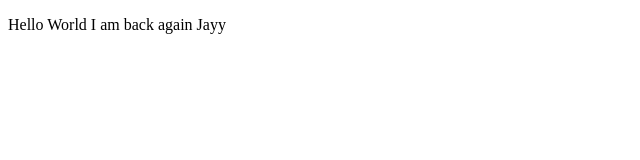
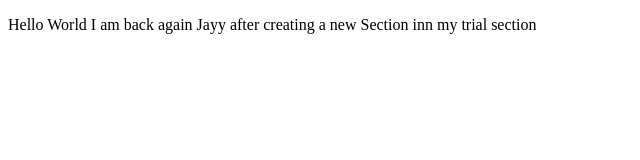
Before and after one commit to JayBhende05/Trial, a plain HTML site: page minor-1/index.html in a window 1280 px wide. Shown: the whole page, without its empty margins (0-640 px from the left). Drawn offline with Linux system fonts and the light colour scheme.

Commit message:
changes in Content

```diff
--- a/minor-1/index.html
+++ b/minor-1/index.html
@@ -6,7 +6,7 @@
   <title>Document</title>
 </head>
 <body>
-  <p>Hello World I am back again Jayy</p>
+  <p>Hello World I am back again Jayy after creating a new Section inn my trial section </p>
 
 </body>
 </html>
```
